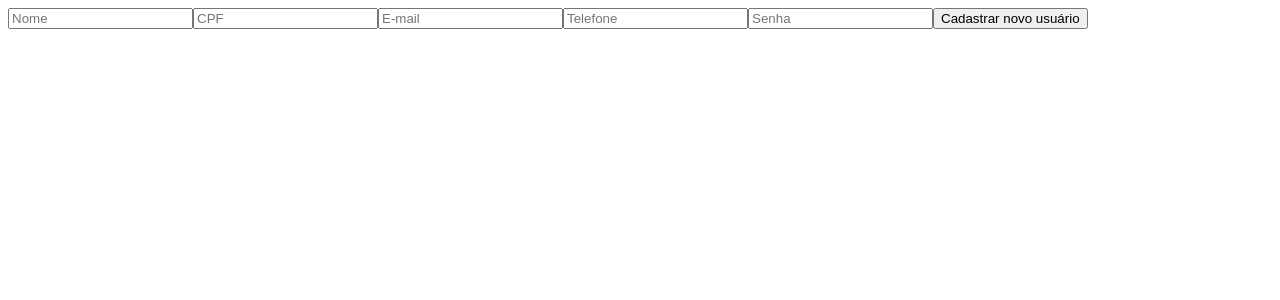
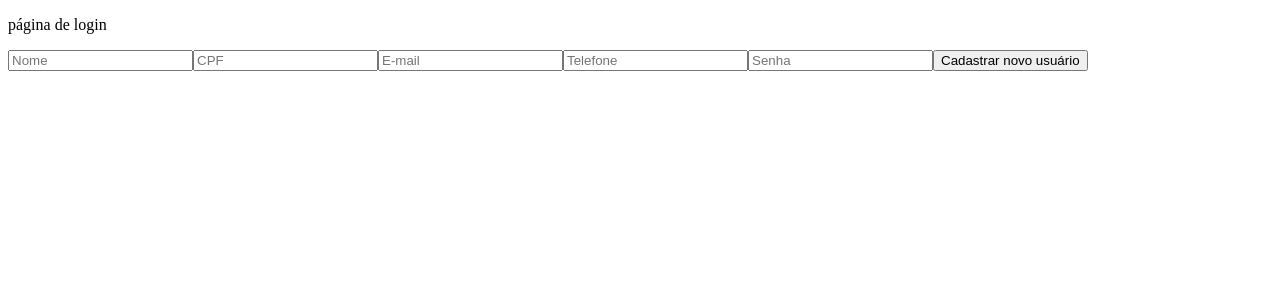
Before and after one commit to luisfilipe21/teste-T-Alpha, a React (Vite) app: page /register in a window 1280 px wide. Shown: the top 300 px of the page. Built offline with nearby package versions, Linux system fonts and the light colour scheme.

Commit message:
fix: ajuste nas rotas das páginas

```diff
--- a/src/pages/LoginPage/index.jsx
+++ b/src/pages/LoginPage/index.jsx
@@ -1,8 +1,13 @@
+import { useNavigate } from "react-router-dom"
 import { LoginForm } from "../../form/LoginForm"
 
 export const LoginPage = () => {
+    const navigate = useNavigate();
+
+
     return (
         <section>
+            <p onClick={() => navigate("/register")}>Cadastro de usuário</p>
             <LoginForm />
         </section>
     )
--- a/src/pages/RegisterPage/index.jsx
+++ b/src/pages/RegisterPage/index.jsx
@@ -1,8 +1,12 @@
+import { useNavigate } from "react-router-dom";
 import { RegisterForm } from "../../form/RegisterForm"
 
 export const RegisterPage = () => {
+    const navigate = useNavigate();
+
     return (
         <section>
+            <p onClick={() => navigate("/")}>página de login</p>
             <RegisterForm />
         </section>
     )
```
